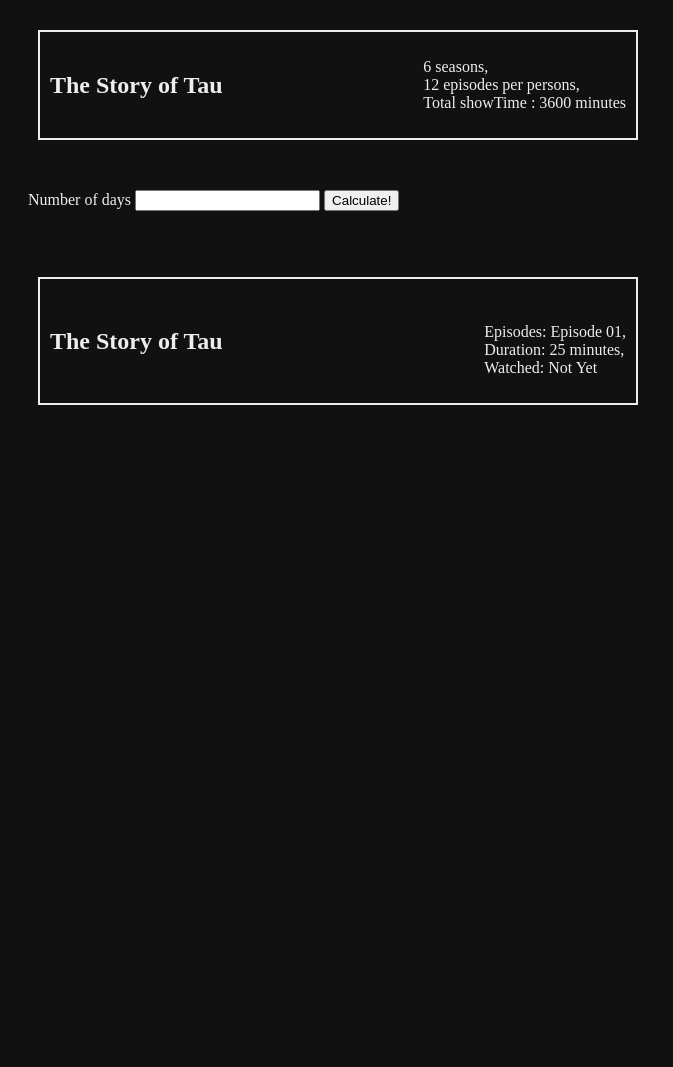
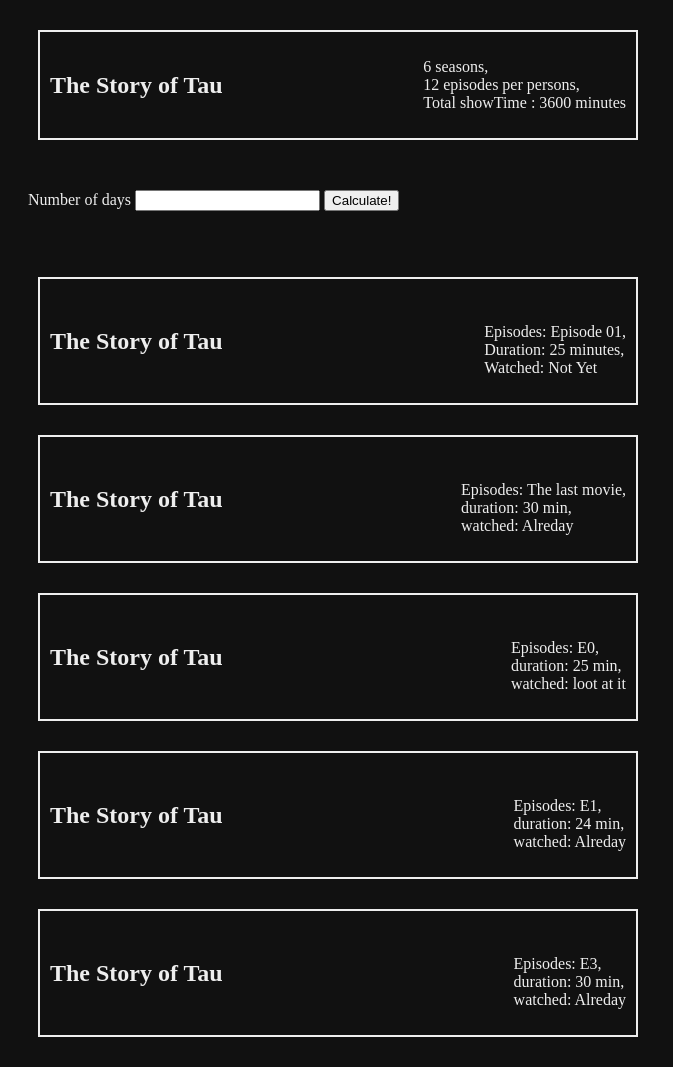
Before and after one commit to bahmine/LearnJS, a plain HTML site: page index.html in a window 1280 px wide. Shown: the whole page, without its empty margins (0-673 px from the left). Before the commit the page ends 800 px from the top, so only its background shows below. Drawn offline with Linux system fonts and the light colour scheme.

Commit message:
modifications

```diff
--- a/index.html
+++ b/index.html
@@ -24,6 +24,25 @@
         <h2>The Story of Tau</h2>
         <p id="episode-info"></p>
     </div>
+    <div class="series-frame">
+        <h2>The Story of Tau</h2>
+        <p id="episode-info-object"></p>
+    </div>
+
+    <div class="series-frame">
+        <h2>The Story of Tau</h2>
+        <p id="first-episode-info"></p>
+    </div>
+
+    <div class="series-frame">
+        <h2>The Story of Tau</h2>
+        <p id="second-episode-info"></p>
+    </div>
+
+    <div class="series-frame">
+        <h2>The Story of Tau</h2>
+        <p id="third-episode-info"></p>
+    </div>
     <script src="index.js"></script>
 </body>
 </html>
--- a/index.js
+++ b/index.js
@@ -36,3 +36,43 @@ document.querySelector ('#episode-info').innerText = `
 Episodes: ${episodeTitle},
 Duration: ${episodeDuration} minutes,
 Watched: ${hasBeenWatched? 'Alread':'Not Yet'}`;
+
+//les objets
+let episode = {
+    title : "The last movie",
+    duration : 30,
+    hasBeenWatched : true
+};
+document.querySelector('#episode-info-object').innerText = `
+    Episodes: ${episode.title},
+    duration: ${episode.duration} min,
+    watched: ${episode.hasBeenWatched ? 'Alreday':'loot at it'}`;
+//création d'une classe
+class Episode {
+    constructor (title,duration,etat) {
+        this.title = title;
+        this.duration = duration;
+        this.hasBeenWatched = etat;
+    }
+}
+
+let firstEpisode = new Episode ("E0",25,false);
+document.querySelector('#first-episode-info').innerText = `
+    Episodes: ${firstEpisode.title},
+    duration: ${firstEpisode.duration} min,
+    watched: ${firstEpisode.hasBeenWatched ? 'Alreday':'loot at it'}`;
+
+
+let secondEpisode = new Episode ("E1",24,true);
+document.querySelector('#second-episode-info').innerText = `
+    Episodes: ${secondEpisode.title},
+    duration: ${secondEpisode.duration} min,
+    watched: ${secondEpisode.hasBeenWatched ? 'Alreday':'loot at it'}`;
+
+let thirdEpisode = new Episode ("E3",30,true);
+document.querySelector('#third-episode-info').innerText = `
+    Episodes: ${thirdEpisode.title},
+    duration: ${thirdEpisode.duration} min,
+    watched: ${thirdEpisode.hasBeenWatched ? 'Alreday':'loot at it'}`;
+
+//les tableaux
```
Also changed, not shown: indexTab.html (added, +13 -0 lines), indexTab.js (added, +32 -0 lines).
